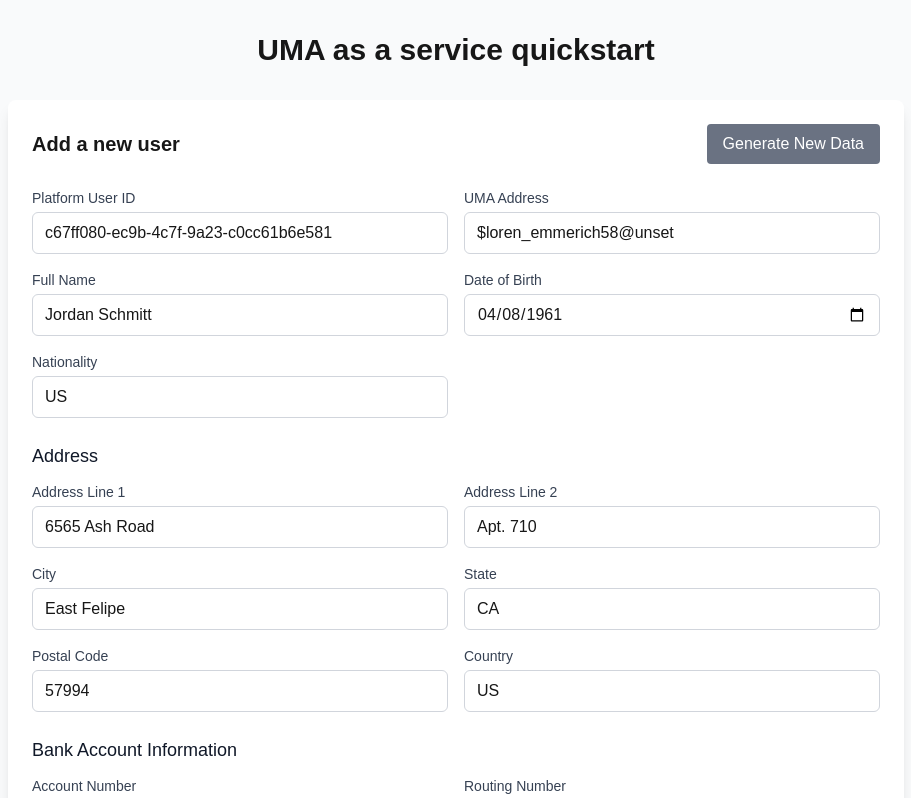
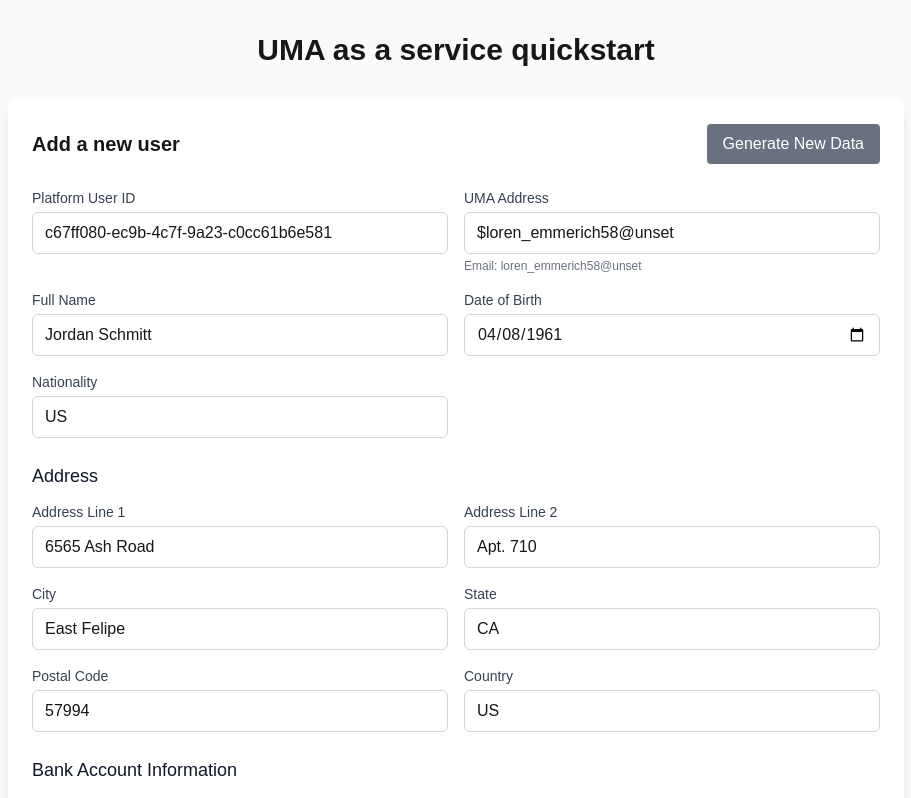
Before and after one commit to lightsparkdev/umaaas-api, a Next.js app in the folder samples/js/quickstart/umaaas-quickstart/: page / in a window 1280 px wide. Shown: the top 798 px of the page, without its empty margins (184-1095 px from the left). Built offline with nearby package versions, Linux system fonts and the light colour scheme; no server answers.

Commit message:
everythings working

```diff
--- a/samples/js/quickstart/umaaas-quickstart/src/app/api/payments/quote/route.ts
+++ b/samples/js/quickstart/umaaas-quickstart/src/app/api/payments/quote/route.ts
@@ -4,9 +4,11 @@ import type { QuoteCreateParams, Quote } from 'uaas-test/resources/quotes';
 
 export async function POST(request: NextRequest): Promise<NextResponse<Quote | { error: string }>> {
   try {
-    const quoteParams: QuoteCreateParams = await request.json();
+    const requestBody = await request.json() as QuoteCreateParams;
+    console.log(`Quote request: ${JSON.stringify(requestBody, null, 2)}`);
 
-    const quote = await uaasClient.quotes.create(quoteParams);
+
+    const quote = await uaasClient.quotes.create(requestBody);
 
     return NextResponse.json(quote);
   } catch (error) {
--- a/samples/js/quickstart/umaaas-quickstart/src/app/page.tsx
+++ b/samples/js/quickstart/umaaas-quickstart/src/app/page.tsx
@@ -31,10 +31,39 @@ interface FormData {
 }
 
 export default function Home() {
-  const [formData, setFormData] = useState<FormData>(() => ({
+  const [formData, setFormData] = useState<FormData>({
+    platformUserId: '',
+    umaAddress: '',
+    userType: 'INDIVIDUAL',
+    fullName: '',
+    dateOfBirth: '',
+    nationality: 'US',
+    address: {
+      line1: '',
+      line2: '',
+      city: '',
+      state: '',
+      postalCode: '',
+      country: 'US',
+    },
+    bankAccountInfo: {
+      accountType: 'US_ACCOUNT',
+      accountNumber: '',
+      routingNumber: '',
+      accountCategory: 'CHECKING',
+      bankName: '',
+      platformAccountId: '',
+    },
+  });
+
+  // Generate initial faker data on client side only
+  useEffect(() => {
+    const generateInitialData = () => {
+      const domain = process.env.NEXT_PUBLIC_UAAS_UMA_DOMAIN || window.location.hostname;
+      return {
         platformUserId: faker.string.uuid(),
-    umaAddress: `$${faker.internet.username().toLowerCase()}@${process.env.NEXT_PUBLIC_UAAS_UMA_DOMAIN || (typeof window !== 'undefined' ? window.location.hostname : 'localhost:3000')}`,
-    userType: 'INDIVIDUAL',
+        umaAddress: `$${faker.internet.username().toLowerCase()}@${domain}`,
+        userType: 'INDIVIDUAL' as const,
         fullName: faker.person.fullName(),
         dateOfBirth: faker.date.birthdate({ min: 18, max: 80, mode: 'age' }).toISOString().split('T')[0],
         nationality: 'US',
@@ -47,14 +76,18 @@ export default function Home() {
           country: 'US',
         },
         bankAccountInfo: {
-      accountType: 'US_ACCOUNT',
+          accountType: 'US_ACCOUNT' as const,
           accountNumber: faker.finance.accountNumber(11),
           routingNumber: faker.finance.routingNumber(),
-      accountCategory: faker.helpers.arrayElement(['CHECKING', 'SAVINGS']),
+          accountCategory: faker.helpers.arrayElement(['CHECKING', 'SAVINGS']) as 'CHECKING' | 'SAVINGS',
           bankName: faker.company.name() + ' Bank',
           platformAccountId: faker.string.uuid(),
         },
-  }));
+      };
+    };
+
+    setFormData(generateInitialData());
+  }, []);
 
   const [isSubmitting, setIsSubmitting] = useState(false);
   const [response, setResponse] = useState<{ status: number | string; data: unknown } | null>(null);
@@ -63,6 +96,7 @@ export default function Home() {
     id?: string;
     umaAddress?: string;
     fullName?: string;
+    email?: string; // Changed to lowercase for state
     platformUserId?: string;
     createdAt?: string;
   }>>([]);
@@ -71,6 +105,7 @@ export default function Home() {
     id?: string;
     umaAddress?: string;
     fullName?: string;
+    email?: string; // Changed to lowercase for state
     platformUserId?: string;
     createdAt?: string;
   } | null>(null);
@@ -150,9 +185,10 @@ export default function Home() {
   };
 
   const generateNewData = () => {
+    const domain = process.env.NEXT_PUBLIC_UAAS_UMA_DOMAIN || (typeof window !== 'undefined' ? window.location.hostname : 'localhost:3000');
     setFormData({
       platformUserId: faker.string.uuid(),
-      umaAddress: `$${faker.internet.username().toLowerCase()}@${process.env.NEXT_PUBLIC_UAAS_UMA_DOMAIN || (typeof window !== 'undefined' ? window.location.hostname : 'localhost:3000')}`,
+      umaAddress: `$${faker.internet.username().toLowerCase()}@${domain}`,
       userType: 'INDIVIDUAL',
       fullName: faker.person.fullName(),
       dateOfBirth: faker.date.birthdate({ min: 18, max: 80, mode: 'age' }).toISOString().split('T')[0],
@@ -195,9 +231,11 @@ export default function Home() {
       setResponse({ status: res.status, data });
 
       // If user creation was successful, add to users list
-      if (res.status === 201 && data) {
-        setCurrUser(data);
-        setUsers(prevUsers => [data, ...prevUsers]);
+      if (res.status === 201 && data && data.umaAddress) {
+        const derivedEmail = data.umaAddress.startsWith('$') ? data.umaAddress.substring(1) : data.umaAddress;
+        const userWithEmail = { ...data, email: derivedEmail }; // Use lowercase 'email' here
+        setCurrUser(userWithEmail);
+        setUsers(prevUsers => [userWithEmail, ...prevUsers]);
       }
     } catch {
       setResponse({ status: 'error', data: { error: 'Network error' } });
@@ -292,7 +330,10 @@ export default function Home() {
     setQuoteResponse(null);
 
     try {
-      const lookupData = lookupResponse.data as { lookupId: string };
+      const lookupData = lookupResponse.data as {
+        lookupId: string;
+        requiredPayerDataFields?: Array<{ name: string; mandatory: boolean }>;
+      };
       const lockedCurrencySide = lastEditedField === 'receiving' ? 'RECEIVING' : 'SENDING';
 
       // Convert amount to smallest unit based on the locked currency's decimal places
@@ -306,8 +347,24 @@ export default function Home() {
         lookupId: lookupData.lookupId,
         sendingCurrencyCode: 'USD',
         receivingCurrencyCode: receivingCurrency,
-        description: 'quickstart transaction'
+        description: 'quickstart transaction',
+        senderUserInfo: {}, // Changed payerData to senderUserInfo
       };
+
+      if (currUser && lookupData.requiredPayerDataFields) {
+        const newSenderUserInfo: Record<string, string | undefined> = {};
+        lookupData.requiredPayerDataFields.forEach(field => {
+          if (field.name === 'EMAIL' && currUser.email) { // Use lowercase currUser.email
+            newSenderUserInfo.EMAIL = currUser.email; // Assign to uppercase EMAIL for request
+          } else if (field.name === 'FULL_NAME' && currUser.fullName) {
+            newSenderUserInfo.FULL_NAME = currUser.fullName;
+          }
+          // Add other fields here if necessary
+        });
+        if (Object.keys(newSenderUserInfo).length > 0) {
+          requestBody.senderUserInfo = newSenderUserInfo; // Changed payerData to senderUserInfo
+        }
+      }
 
       const res = await fetch('/api/payments/quote', {
         method: 'POST',
@@ -451,6 +508,11 @@ export default function Home() {
                   className="w-full px-3 py-2 border border-gray-300 rounded-md focus:outline-none focus:ring-2 focus:ring-blue-500"
                   required
                 />
+                {formData.umaAddress && (
+                  <p className="mt-1 text-xs text-gray-500">
+                    Email: {formData.umaAddress.startsWith('$') ? formData.umaAddress.substring(1) : formData.umaAddress}
+                  </p>
+                )}
               </div>
 
               <div>
@@ -780,7 +842,7 @@ export default function Home() {
             <h2 className="text-xl font-semibold mb-6">Simulate Receiving Sandbox Payment</h2>
             <div className="space-y-4">
               <p className="text-gray-600">
-                Simulate receiving a payment of $10.00 {process.env.NEXT_PUBLIC_CURRENCY || '[CURRENCY NOT SET]'} from {'$php@test.uma.me'} for the current user.
+                Simulate receiving a payment of $10.00 {process.env.NEXT_PUBLIC_CURRENCY || '[CURRENCY NOT SET]'} from {'$success.usd@'} for the current user.
               </p>
               <div className="flex justify-center">
                 <button
--- a/samples/js/quickstart/umaaas-quickstart/src/lib/webhook-utils.ts
+++ b/samples/js/quickstart/umaaas-quickstart/src/lib/webhook-utils.ts
@@ -4,7 +4,7 @@ import type {
   OutgoingTransaction,
 } from 'uaas-test/resources/transactions';
 import type { UmaInvitation } from 'uaas-test/resources/invitations';
-import type { CounterpartyFieldDefinition } from 'uaas-test/resources/config';
+import type { CounterpartyFieldDefinition } from 'uaas-test/resources/receiver';
 import { Address } from 'uaas-test/resources';
 
 // WebhookType enum from OpenAPI schema
```
Also changed, not shown: 1 other file (tests, documents, lock files or other folders). Lines whose indentation alone changed are shown as unchanged.
